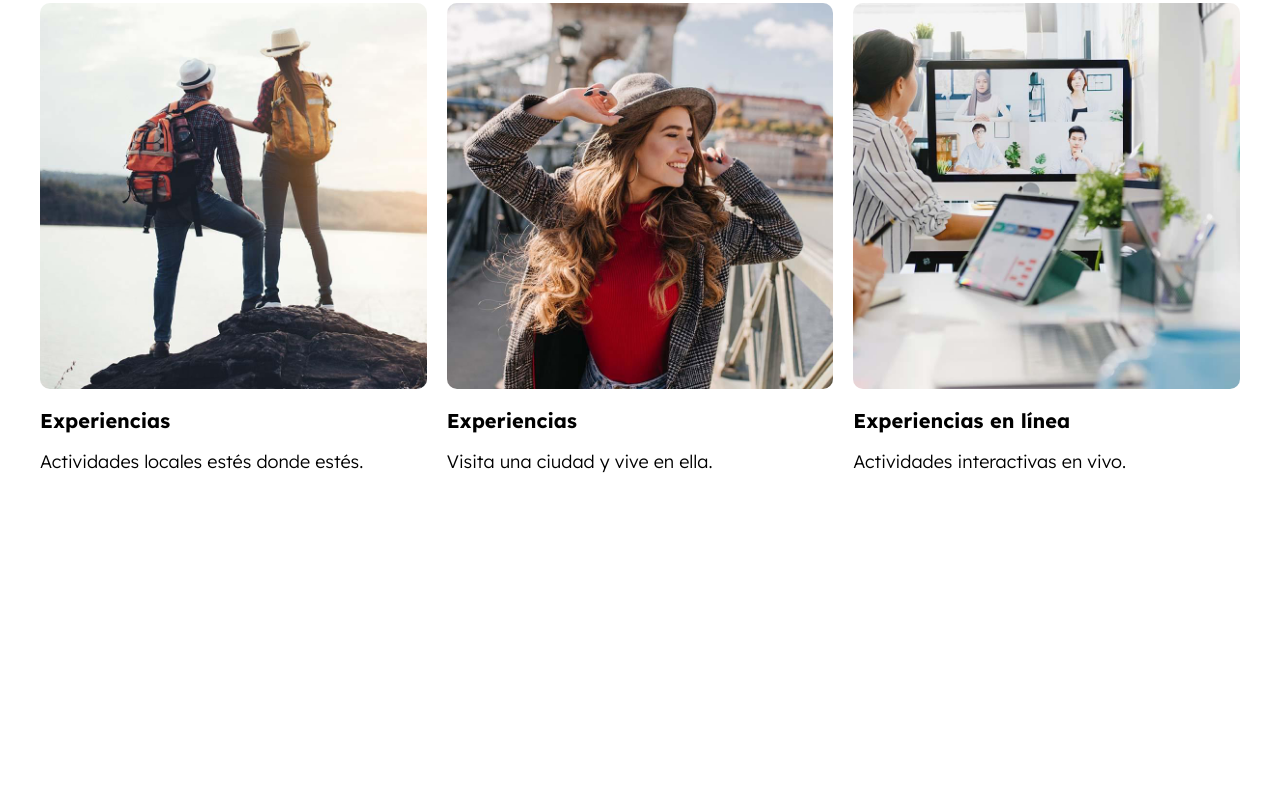
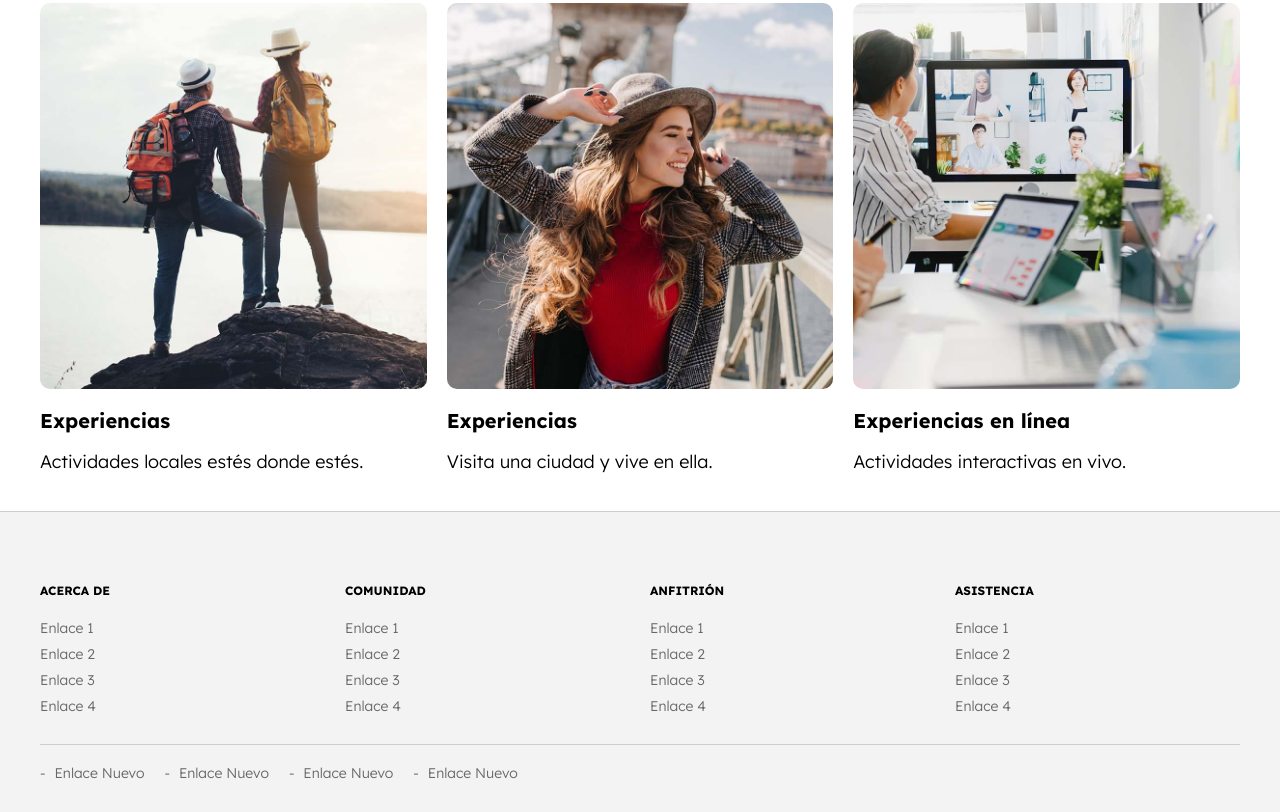
Before and after one commit to Camoralesh27/P8-SASS-AirBNB, a website: page index.html in a window 1280 px wide. Shown: the part 2352-3164 px from the top of the page. Before the commit the page ends 2863 px from the top, so only its background shows below. Drawn offline with Linux system fonts and the light colour scheme.

Commit message:
terminando seccion footer y terminando proyecto

```diff
--- a/index.html
+++ b/index.html
@@ -212,5 +212,63 @@
             </div>
         </div>
     </main>
+
+
+    <footer class="footer">
+        <div class="footer__grid contenedor">
+            <div class="footer__widget">
+                <h3 class="footer__heading">Acerca de</h3>
+
+                <nav class="footer__menu">
+                    <a class="footer__enlace" href="#">Enlace 1</a>
+                    <a class="footer__enlace" href="#">Enlace 2</a>
+                    <a class="footer__enlace" href="#">Enlace 3</a>
+                    <a class="footer__enlace" href="#">Enlace 4</a>
+                </nav>
+            </div>
+
+            <div class="footer__widget">
+                <h3 class="footer__heading">Comunidad</h3>
+
+                <nav class="footer__menu">
+                    <a class="footer__enlace" href="#">Enlace 1</a>
+                    <a class="footer__enlace" href="#">Enlace 2</a>
+                    <a class="footer__enlace" href="#">Enlace 3</a>
+                    <a class="footer__enlace" href="#">Enlace 4</a>
+                </nav>
+            </div>
+
+            <div class="footer__widget">
+                <h3 class="footer__heading">Anfitrión</h3>
+
+                <nav class="footer__menu">
+                    <a class="footer__enlace" href="#">Enlace 1</a>
+                    <a class="footer__enlace" href="#">Enlace 2</a>
+                    <a class="footer__enlace" href="#">Enlace 3</a>
+                    <a class="footer__enlace" href="#">Enlace 4</a>
+                </nav>
+            </div>
+
+            <div class="footer__widget">
+                <h3 class="footer__heading">Asistencia</h3>
+
+                <nav class="footer__menu">
+                    <a class="footer__enlace" href="#">Enlace 1</a>
+                    <a class="footer__enlace" href="#">Enlace 2</a>
+                    <a class="footer__enlace" href="#">Enlace 3</a>
+                    <a class="footer__enlace" href="#">Enlace 4</a>
+                </nav>
+            </div>
+        </div>
+
+        <div class="footer__barra contenedor">
+            <nav class="footer__barranav">
+                <a href="#" class="footer__enlace footer__enlace--barra">Enlace Nuevo</a>
+                <a href="#" class="footer__enlace footer__enlace--barra">Enlace Nuevo</a>
+                <a href="#" class="footer__enlace footer__enlace--barra">Enlace Nuevo</a>
+                <a href="#" class="footer__enlace footer__enlace--barra">Enlace Nuevo</a>
+            </nav>
+        </div>
+    </footer>
 </body>
 </html>
--- a/src/scss/app.scss
+++ b/src/scss/app.scss
@@ -1,3 +1,4 @@
 @use 'base';
 @use 'ui/header';
 @use 'ui/contenido';
+@use 'ui/footer';
--- a/src/scss/base/_mixins.scss
+++ b/src/scss/base/_mixins.scss
@@ -46,6 +46,10 @@
     overflow-x: scroll;
     scroll-snap-type: x mandatory; /* lo colocas para que haga snap */
 
+    @include tablet {   /* quita la barra scroll horizontal cuando está en desktop */
+        overflow-x: unset;
+    }
+
     > * { /* al primer hijo ">", puede ser div, clase, id, etc. cualquier elemento "*".  */
         scroll-snap-align: center;/* le colocas en qué posición se alinia el snap */
     }
--- /dev/null
+++ b/src/scss/ui/footer/_footer.scss
@@ -0,0 +1,55 @@
+@use 'base/mixins' as m;
+@use 'base/variables' as v;
+
+.footer {
+    background-color: lighten(v.$grisClaro, 7%);
+    border-top: 1px solid lighten(v.$gris, 40%);
+    padding-top: 5rem;
+
+    &__grid {
+        @include m.tablet {
+            @include m.grid(2, 2rem);
+        }
+
+        @include m.desktop {
+            @include m.grid(4, 2rem);
+        }
+    }
+
+    &__heading {
+        text-transform: uppercase;
+        font-size: 1.2rem;
+
+    }
+
+    &__enlace {
+        display: block;
+        color: v.$gris;
+        font-size: 1.4rem;
+        margin-bottom: 1rem;
+    }
+
+    &__barra {
+        border-top: 1px solid lighten( v.$gris, 40%);
+        margin-top: 2rem;
+        padding: 2rem 0;
+    }
+
+    &__barranav {
+        display: flex;
+        flex-direction: column;
+
+        @include m.tablet {
+            flex-direction: row;
+            gap: 2rem;
+        }
+    }
+
+    &__enlace--barra {
+
+        &::before {
+            content: ' - ';
+            margin-right: .5rem;
+        }
+    }
+}
--- /dev/null
+++ b/src/scss/ui/footer/_index.scss
@@ -0,0 +1 @@
+@forward 'footer';
```
Also changed, not shown: build/css/app.css, 1 other file.
